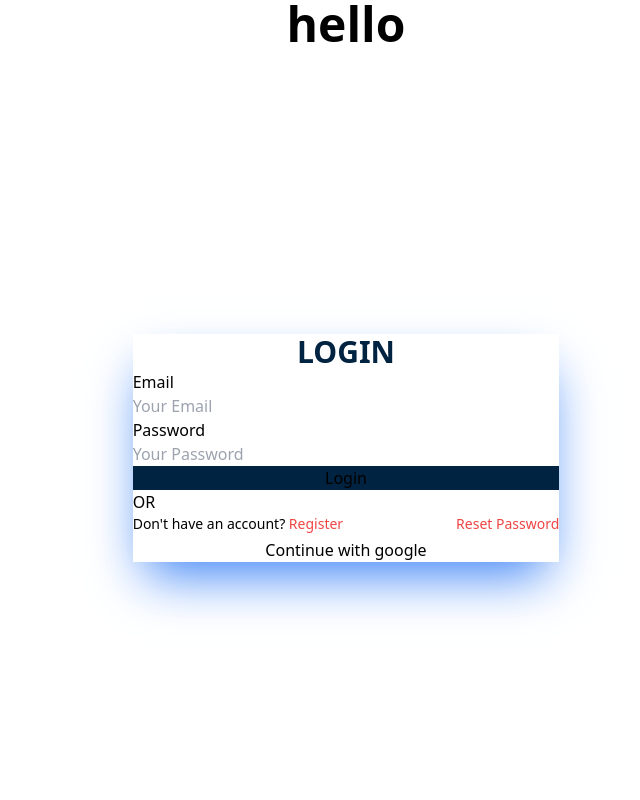
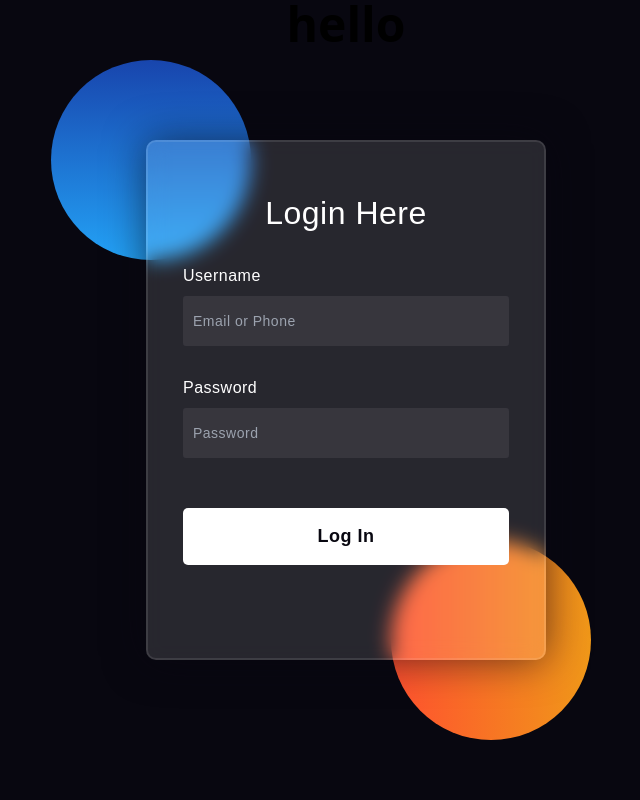
Before and after one commit to Shihab2022/Login_register, a React (Create React App) app: page / in a window 1280 px wide. Shown: the top 800 px of the page, without its empty margins (294-934 px from the left). Built offline with nearby package versions, Linux system fonts and the light colour scheme.

Commit message:
style for local storage

```diff
--- a/src/App.js
+++ b/src/App.js
@@ -3,17 +3,18 @@
 import { Route, Routes } from 'react-router-dom';
 import LoginPage from './pages/Login/LoginPage';
 import Register from './pages/Login/Register';
+import Login from './pages/Login_local_storage/Login';
 
 function App() {
   return (
     <div >
       <p className='text-5xl font-bold text-center'>hello </p>
-
-      <LoginPage/>
+<Login/>
+      {/* <LoginPage/> */}
   <Routes>
-    <Route path="/" element={<LoginPage/>} />
-    <Route path="/login" element={<LoginPage/>} />
-    <Route path="/register" element={<Register/>}/>
+    {/* <Route path="/" element={<LoginPage/>} /> */}
+    {/* <Route path="/login" element={<LoginPage/>} />
+    <Route path="/register" element={<Register/>}/> */}
   </Routes>
     </div>
   );
--- a/src/pages/Login/LoginPage.js
+++ b/src/pages/Login/LoginPage.js
@@ -42,8 +42,8 @@
     <div
       className="flex  justify-center w-screen h-screen items-center"
     >
-      <div className="card shadow-2xl shadow-blue-500 w-full lg:w-4/12 ">
-        <div className="card-body ">
+      <div className="card shadow-2xl border-2  border-red-500 shadow-blue-500 h-[500px] w-full lg:w-4/12 ">
+        <div className="card-body border-2  border-red-900 ">
           {/* <img src={logo} className='w-28 bg-slate-300' alt="" /> */}
           <h1 className="text-3xl font-bold text-center uppercase text-[#002341]">
             login{" "}
--- /dev/null
+++ b/src/pages/Login_local_storage/Login.css
@@ -0,0 +1,122 @@
+*,
+*:before,
+*:after{
+    padding: 0;
+    margin: 0;
+    box-sizing: border-box;
+}
+body{
+    background-color: #080710;
+}
+.background{
+    width: 430px;
+    height: 520px;
+    position: absolute;
+    transform: translate(-50%,-50%);
+    left: 50%;
+    top: 50%;
+}
+.background .shape{
+    height: 200px;
+    width: 200px;
+    position: absolute;
+    border-radius: 50%;
+}
+.shape:first-child{
+    background: linear-gradient(
+        #1845ad,
+        #23a2f6
+    );
+    left: -80px;
+    top: -80px;
+}
+.shape:last-child{
+    background: linear-gradient(
+        to right,
+        #ff512f,
+        #f09819
+    );
+    right: -30px;
+    bottom: -80px;
+}
+form{
+    height: 520px;
+    width: 400px;
+    background-color: rgba(255,255,255,0.13);
+    position: absolute;
+    transform: translate(-50%,-50%);
+    top: 50%;
+    left: 50%;
+    border-radius: 10px;
+    backdrop-filter: blur(10px);
+    border: 2px solid rgba(255,255,255,0.1);
+    box-shadow: 0 0 40px rgba(8,7,16,0.6);
+    padding: 50px 35px;
+}
+form *{
+    font-family: 'Poppins',sans-serif;
+    color: #ffffff;
+    letter-spacing: 0.5px;
+    outline: none;
+    border: none;
+}
+form h3{
+    font-size: 32px;
+    font-weight: 500;
+    line-height: 42px;
+    text-align: center;
+}
+
+label{
+    display: block;
+    margin-top: 30px;
+    font-size: 16px;
+    font-weight: 500;
+}
+input{
+    display: block;
+    height: 50px;
+    width: 100%;
+    background-color: rgba(255,255,255,0.07);
+    border-radius: 3px;
+    padding: 0 10px;
+    margin-top: 8px;
+    font-size: 14px;
+    font-weight: 300;
+}
+::placeholder{
+    color: #e5e5e5;
+}
+button{
+    margin-top: 50px;
+    width: 100%;
+    background-color: #ffffff;
+    color: #080710;
+    padding: 15px 0;
+    font-size: 18px;
+    font-weight: 600;
+    border-radius: 5px;
+    cursor: pointer;
+}
+.social{
+  margin-top: 30px;
+  display: flex;
+}
+.social div{
+  background: red;
+  width: 150px;
+  border-radius: 3px;
+  padding: 5px 10px 10px 5px;
+  background-color: rgba(255,255,255,0.27);
+  color: #eaf0fb;
+  text-align: center;
+}
+.social div:hover{
+  background-color: rgba(255,255,255,0.47);
+}
+.social .fb{
+  margin-left: 25px;
+}
+.social i{
+  margin-right: 4px;
+}
--- /dev/null
+++ b/src/pages/Login_local_storage/Login.js
@@ -0,0 +1,30 @@
+import React from "react";
+import "./Login.css";
+
+const Login = () => {
+  return (
+    <>
+     <div class="background">
+        <div class="shape"></div>
+        <div class="shape"></div>
+    </div>
+    <form>
+        <h3>Login Here</h3>
+
+        <label for="username">Username</label>
+        <input type="text" placeholder="Email or Phone" id="username"/>
+
+        <label for="password">Password</label>
+        <input type="password" placeholder="Password" id="password"/>
+
+        <button>Log In</button>
+        {/* <div class="social">
+          <div class="go"><i class="fab fa-google"></i>  Google</div>
+          <div class="fb"><i class="fab fa-facebook"></i>  Facebook</div>
+        </div> */}
+    </form>
+    </>
+  );
+};
+
+export default Login;
--- /dev/null
+++ b/src/pages/Login_local_storage/Register.js
@@ -0,0 +1,11 @@
+import React from 'react';
+
+const Register = () => {
+    return (
+        <div>
+
+        </div>
+    );
+};
+
+export default Register;
```
